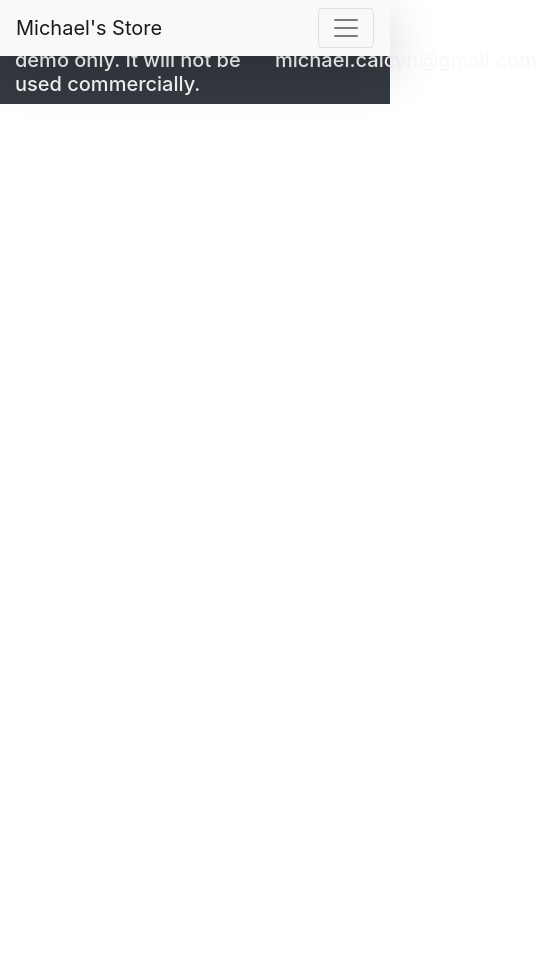
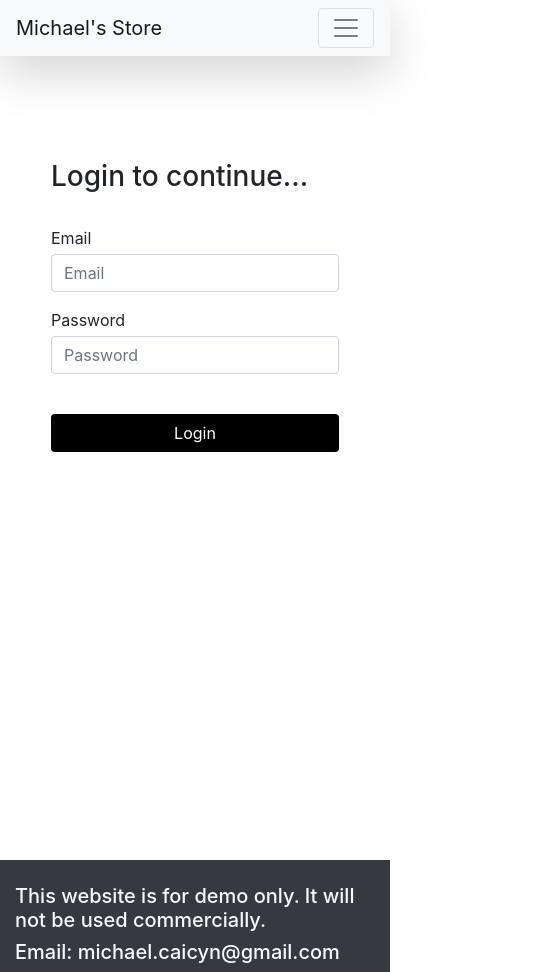
Before and after one commit to CYNCHE/AngularEstore, an Angular app: page /login in a window 390 px wide. Before the commit this address led to /. Shown: the whole page, 537 px wide, since content can reach past the window. Before the commit the page ends 844 px from the top, so only its background shows below. Built offline with nearby package versions, Linux system fonts and the light colour scheme.

Commit message:
changed footer component to be fully responsive; finished HTML for login component

```diff
--- a/src/app/auth/login/login.component.css
+++ b/src/app/auth/login/login.component.css
@@ -0,0 +1,14 @@
+.loginForm {
+  margin: auto;
+  width: 40%;
+}
+
+.mybtn:hover {
+  /* background-color: #353232; */
+  background-color: #353232 !important;
+}
+
+
+@media screen and (max-width: 900px) {
+  .loginForm {width: 80%}
+}
--- a/src/app/auth/login/login.component.html
+++ b/src/app/auth/login/login.component.html
@@ -1,3 +1,20 @@
-<p>
-  login works!
-</p>
+<div class="container" style="margin-top: 10rem; min-height: 700px;">
+  <form class="loginForm">
+    <h3>Login to continue...</h3>
+    <br>
+    <div class="form-group">
+      <label for="formGroupExampleInput" class="mb-1">Email</label>
+      <input type="text" class="form-control" id="email" placeholder="Email">
+    </div>
+    <div class="form-group">
+      <label for="formGroupExampleInput2" class="mb-1">Password</label>
+      <input type="password" class="form-control" id="password" placeholder="Password">
+    </div>
+    <br>
+    <!-- <div style="background-color: black; width: 100%; height: 35px; border-radius: 5px" class="text-center p-0">
+      <span style="margin: auto">Login</span>
+    </div> -->
+    <button class="btn w-100 mybtn" style="background-color: black"><span style="color: white">Login</span></button>
+  </form>
+
+</div>
--- a/src/app/footer/footer.component.html
+++ b/src/app/footer/footer.component.html
@@ -3,10 +3,10 @@
     <!-- <div class="row"> -->
       <br>
     <div class="row">
-      <div class="col-8">
+      <div class="col-12 col-lg-8">
         <h5 class="text-light">This website is for demo only. It will not be used commercially.</h5>
       </div>
-      <div class="col-4">
+      <div class="col-12 col-lg-4">
         <h5 class="text-light">
           Email: michael.caicyn@gmail.com
         </h5>
```
Also changed, not shown: src/app/app-routing.module.ts (+9 -3 lines).
